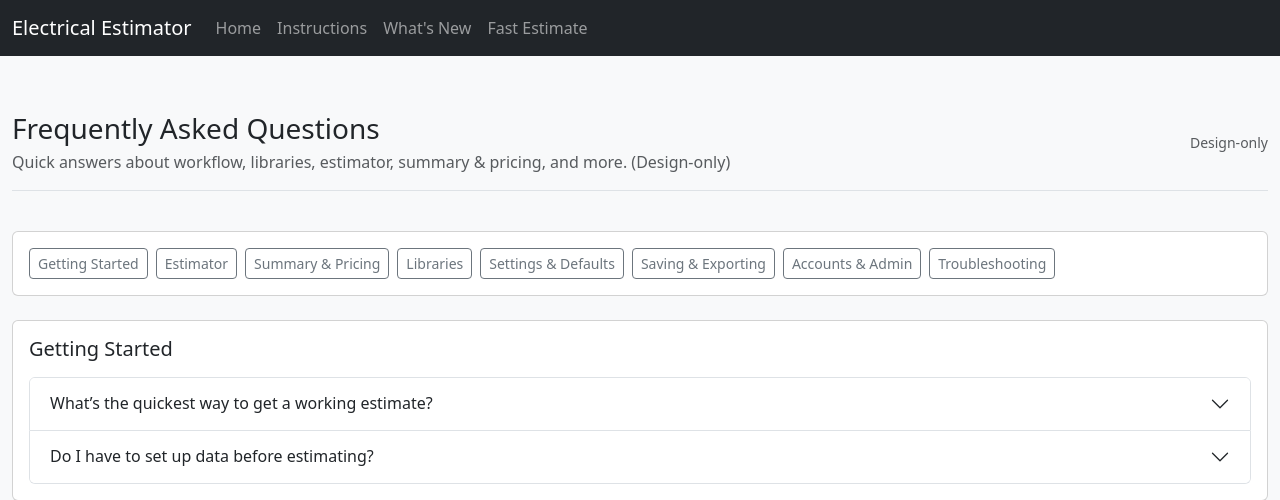
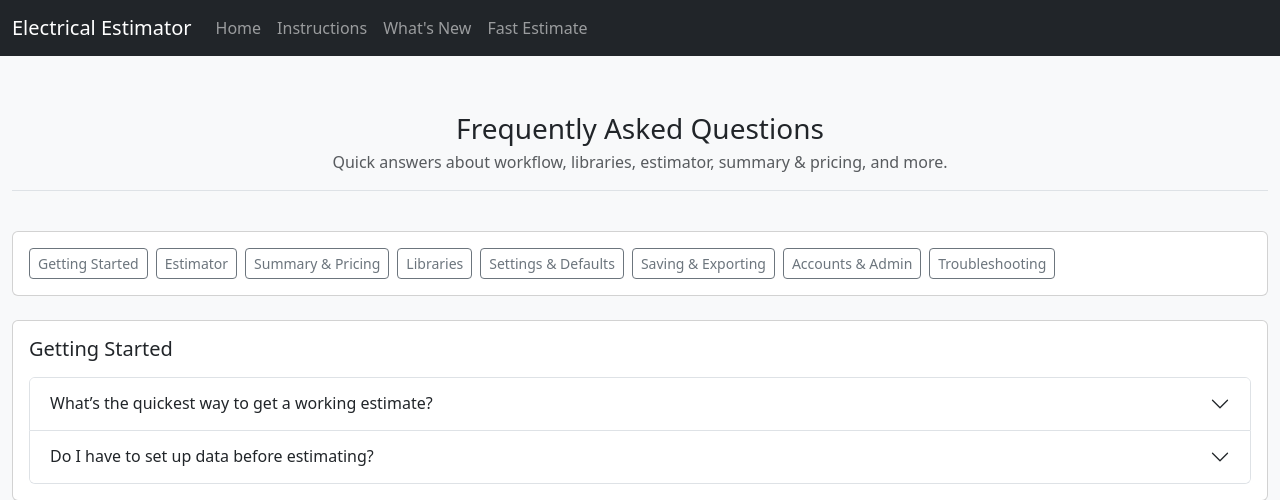
Before and after one commit to swh7930/electrical-estimator-saas, a Flask app: page /faqs in a window 1280 px wide. Shown: the top 500 px of the page. Run offline with Flask 3, Linux system fonts and the light colour scheme; parts of the project's set-up code (start-up, migrations or seed data) failed here and were passed over; some libraries are stand-ins or nearby versions.

Commit message:
style(ui): center page titles and remove design-only comments across templates

```diff
--- a/app/templates/admin/assemblies_index.html
+++ b/app/templates/admin/assemblies_index.html
@@ -7,12 +7,11 @@
 
   <div class="col-12">
     <div class="assemblies-index-page">
-      <header class="d-flex align-items-center justify-content-between border-bottom py-3 mb-3">
+      <header class="text-center border-bottom py-3 mb-3">
         <div>
           <h1 class="h3 mb-1">Assemblies</h1>
           <div class="text-muted">Browse, add, and edit assemblies. Inline “Add” bar is at the top.</div>
         </div>
-        <div class="text-muted small">Design-only stub</div>
       </header>
 
         <!-- Inline Add (visual-only, mirrors Materials/DJE) -->
--- a/app/templates/admin/settings.html
+++ b/app/templates/admin/settings.html
@@ -7,12 +7,11 @@
 
   <!-- Page Header -->
   <div class="col-12">
-    <header class="d-flex align-items-center justify-content-between border-bottom py-3 mb-3">
+    <header class="text-center border-bottom py-3 mb-3">
       <div>
         <h1 class="h3 mb-1">Settings</h1>
-        <div class="text-muted">App-wide preferences, proposal identity, and estimator defaults (design-only).</div>
+        <div class="text-muted">App-wide preferences, proposal identity, and estimator defaults.</div>
       </div>
-      <div class="text-muted small">Design-only</div>
     </header>
   </div>
 
--- a/app/templates/customers/index.html
+++ b/app/templates/customers/index.html
@@ -5,12 +5,11 @@
 
   <div id="customers-grid" class="row g-4">
     <div class="col-12">
-    <header class="d-flex align-items-center justify-content-between border-bottom py-3 mb-3">
+    <header class="text-center border-bottom py-3 mb-3">
       <div>
         <h1 class="h3 mb-1">Customers</h1>
         <div class="text-muted">Add new customers and manage your customer list.</div>
       </div>
-      <div class="text-muted small">Design-only stub</div>
     </header>
 
     <!-- Inline Add (visual-only; mirrors Materials/DJE pattern) -->
--- a/app/templates/dje/index.html
+++ b/app/templates/dje/index.html
@@ -6,12 +6,11 @@
 <div id="dje-grid" class="row g-4">
   <!-- Header -->
   <div class="col-12">
-    <header class="d-flex align-items-center justify-content-between border-bottom py-3 mb-3">
+    <header class="text-center border-bottom py-3 mb-3">
       <div>
         <h1 class="h3 mb-1">DJE Items</h1>
         <div class="text-muted">Browse, add, and edit DJE items. Inline “Add” bar is at the top.</div>
       </div>
-      <div class="text-muted small">Design-only stub</div>
     </header>
   </div>
 
--- a/app/templates/estimates/index.html
+++ b/app/templates/estimates/index.html
@@ -5,7 +5,7 @@ content %}
   <!-- Header -->
   <div class="col-12">
     <header
-      class="d-flex align-items-center justify-content-between border-bottom py-3"
+      class="text-center border-bottom py-3 mb-3"
     >
       <div>
         <h1 class="h3 mb-1">Estimates</h1>
--- a/app/templates/estimates/new_standard.html
+++ b/app/templates/estimates/new_standard.html
@@ -5,12 +5,11 @@
 {% block content %}
 <div id="estimates-new-grid" class="row g-4">
   <div class="col-12">
-    <header class="d-flex align-items-center justify-content-between border-bottom py-3 mb-3">
+    <header class="text-center border-bottom py-3 mb-3">
       <div>
         <h1 class="h3 mb-1">Start New Estimate</h1>
         <div class="text-muted">Fill in the basics to create a standard estimate. (Design-only)</div>
       </div>
-      <div class="text-muted small">Design-only</div>
     </header>
   </div>
 
--- a/app/templates/faqs.html
+++ b/app/templates/faqs.html
@@ -7,12 +7,11 @@
 
   <!-- Page Header -->
   <div class="col-12">
-    <header class="d-flex align-items-center justify-content-between border-bottom py-3 mb-3">
+    <header class="text-center border-bottom py-3 mb-3">
       <div>
         <h1 class="h3 mb-1">Frequently Asked Questions</h1>
-        <div class="text-muted">Quick answers about workflow, libraries, estimator, summary & pricing, and more. (Design-only)</div>
+        <div class="text-muted">Quick answers about workflow, libraries, estimator, summary & pricing, and more.</div>
       </div>
-      <div class="text-muted small">Design-only</div>
     </header>
   </div>
 
--- a/app/templates/instructions.html
+++ b/app/templates/instructions.html
@@ -7,10 +7,10 @@
 
   <!-- Page Header -->
   <div class="col-12">
-    <header class="d-flex align-items-center justify-content-between border-bottom py-3 mb-3">
+    <header class="text-center border-bottom py-3 mb-3">
       <div>
         <h1 class="h3 mb-1">Instructions</h1>
-        <div class="text-muted">How to use the Electrical Estimator — from first launch to polished proposal. (Design-only)</div>
+        <div class="text-muted">How to use the Electrical Estimator — from first launch to polished proposal.</div>
       </div>
     </header>
   </div>
--- a/app/templates/materials/index.html
+++ b/app/templates/materials/index.html
@@ -6,12 +6,11 @@
 <div id="materials-grid" class="row g-4">
   <!-- Header -->
   <div class="col-12">
-    <header class="d-flex align-items-center justify-content-between border-bottom py-3 mb-3">
+    <header class="text-center border-bottom py-3 mb-3">
       <div>
         <h1 class="h3 mb-1">Material List</h1>
         <div class="text-muted">Browse, add, and edit materials. Inline “Add” bar is at the top.</div>
       </div>
-      <div class="text-muted small">Design-only stub</div>
     </header>
   </div>
 
--- a/app/templates/privacy.html
+++ b/app/templates/privacy.html
@@ -5,12 +5,11 @@
 {% block content %}
 <div id="privacy-grid" class="row g-4">
   <div class="col-12">
-    <header class="d-flex align-items-center justify-content-between border-bottom py-3 mb-3">
+    <header class="text-center border-bottom py-3 mb-3">
       <div>
         <h1 class="h3 mb-1">Privacy Policy</h1>
-        <div class="text-muted">How Electrical Estimator collects, uses, and protects information. (Design-only)</div>
+        <div class="text-muted">How Electrical Estimator collects, uses, and protects information.</div>
       </div>
-      <div class="text-muted small">Design-only</div>
     </header>
   </div>
 
--- a/app/templates/terms.html
+++ b/app/templates/terms.html
@@ -5,12 +5,11 @@
 {% block content %}
 <div id="terms-grid" class="row g-4">
   <div class="col-12">
-    <header class="d-flex align-items-center justify-content-between border-bottom py-3 mb-3">
+    <header class="text-center border-bottom py-3 mb-3">
       <div>
         <h1 class="h3 mb-1">Terms of Service</h1>
-        <div class="text-muted">Legal terms for using the Electrical Estimator SaaS platform. (Design-only)</div>
+        <div class="text-muted">Legal terms for using the Electrical Estimator SaaS platform.</div>
       </div>
-      <div class="text-muted small">Design-only</div>
     </header>
   </div>
 
--- a/app/templates/whats_new.html
+++ b/app/templates/whats_new.html
@@ -7,10 +7,10 @@
 
   <!-- Page Header -->
   <div class="col-12">
-    <header class="d-flex align-items-center justify-content-between border-bottom py-3 mb-3">
+    <header class="text-center border-bottom py-3 mb-3">
       <div>
         <h1 class="h3 mb-1">What's New</h1>
-        <div class="text-muted">Latest updates, improvements, and upcoming features. (Design-only)</div>
+        <div class="text-muted">Latest updates, improvements, and upcoming features.</div>
       </div>
     </header>
   </div>
```
